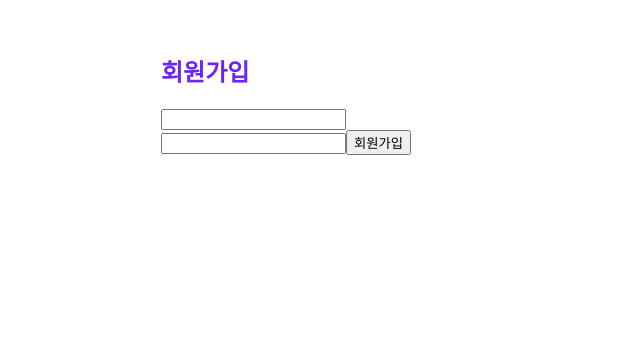
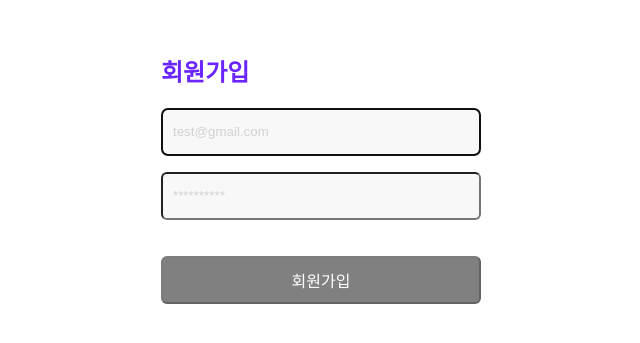
Before and after one commit to woojae05/wanted-pre-onboarding-frontend, a React (Create React App) app: page /signup in a window 1280 px wide. Shown: the part 207-550 px from the top of the page, without its empty margins (319-959 px from the left). Built offline with nearby package versions, Linux system fonts and the light colour scheme.

Commit message:
✨:customInput

```diff
--- a/src/components/common/input/Input.tsx
+++ b/src/components/common/input/Input.tsx
@@ -1,21 +1,21 @@
-import React, { ChangeEvent } from "react";
+import React from "react";
+import { InputHTMLAttributes } from "react";
+import { StyledInput } from "./input.style";
 
-interface InputPorps {
-  value: string;
-  dataTestId: string;
-  type: string;
-  onChange: (event: ChangeEvent<HTMLInputElement>) => void;
+interface CommonComponentProps {
+  children?: React.ReactNode;
+  customStyle?: React.CSSProperties;
+  disabled?: boolean;
 }
 
-const Input = ({ type, dataTestId, value, onChange }: InputPorps) => {
-  return (
-    <input
-      data-testid={dataTestId}
-      type={type}
-      value={value}
-      onChange={onChange}
-    />
-  );
-};
+export interface InputProps
+  extends InputHTMLAttributes<HTMLInputElement>,
+    Omit<CommonComponentProps, "children"> {}
+
+const Input = React.forwardRef(
+  ({ disabled = false, ...attr }: InputProps, ref) => {
+    return <StyledInput ref={ref} disabled={disabled} {...attr} />;
+  }
+);
 
 export default Input;
--- /dev/null
+++ b/src/components/common/input/input.style.ts
@@ -0,0 +1,23 @@
+import styled from "styled-components";
+
+export const StyledInput = styled.input < { ref: any }> `
+        width: 100%;
+        height: 48px;
+        padding: 0 10px;
+        box-sizing: border-box;
+        margin-bottom: 16px;
+        border-radius: 6px;
+        background-color: #F8F8F8;
+        cursor: ${props => props.disabled ? "not-allowed" : "pointer"};
+
+        ::placeholder{
+            color: #D2D2D2;
+        }
+
+        &[type="submit"]{
+            color: #fff;
+            font-size: 16px;
+            background-color: ${props => props.disabled ? "grey" : "#6A24FE"};
+            margin-top: 20px;
+        }
+`
```
